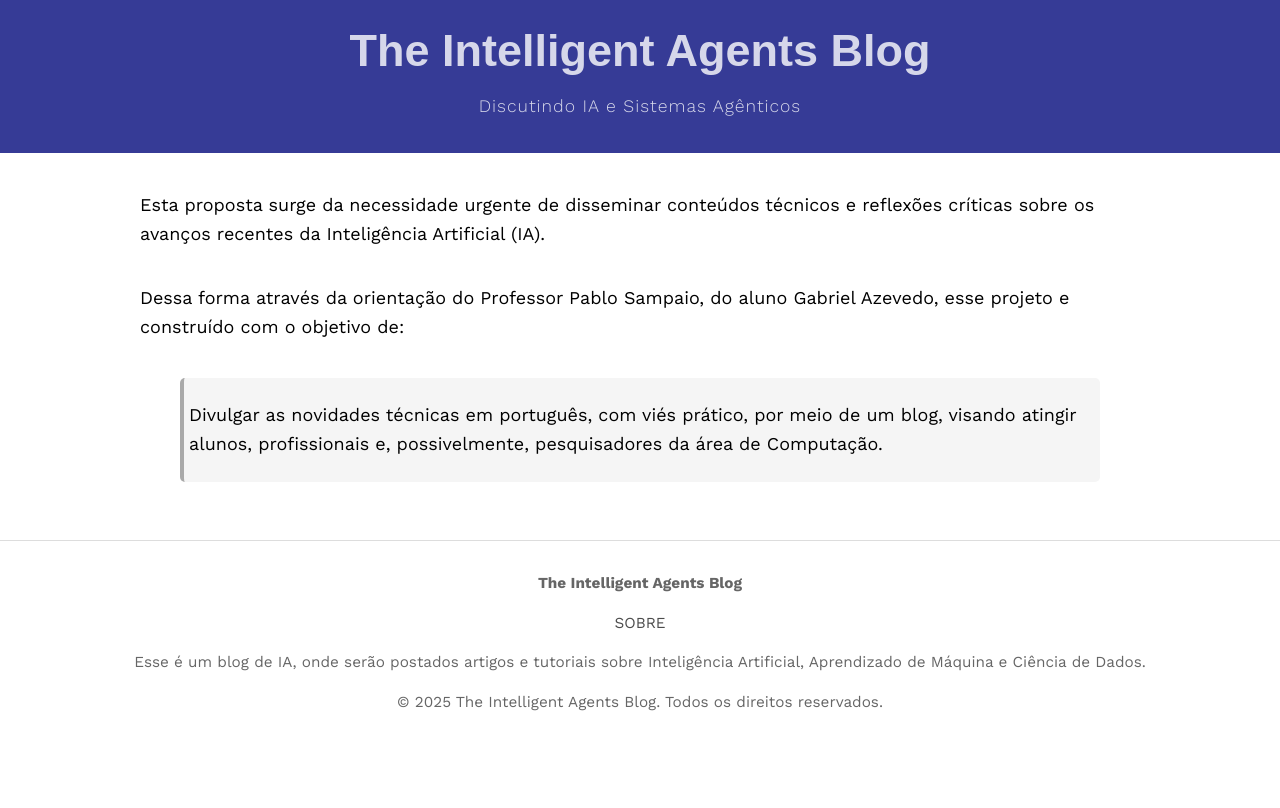
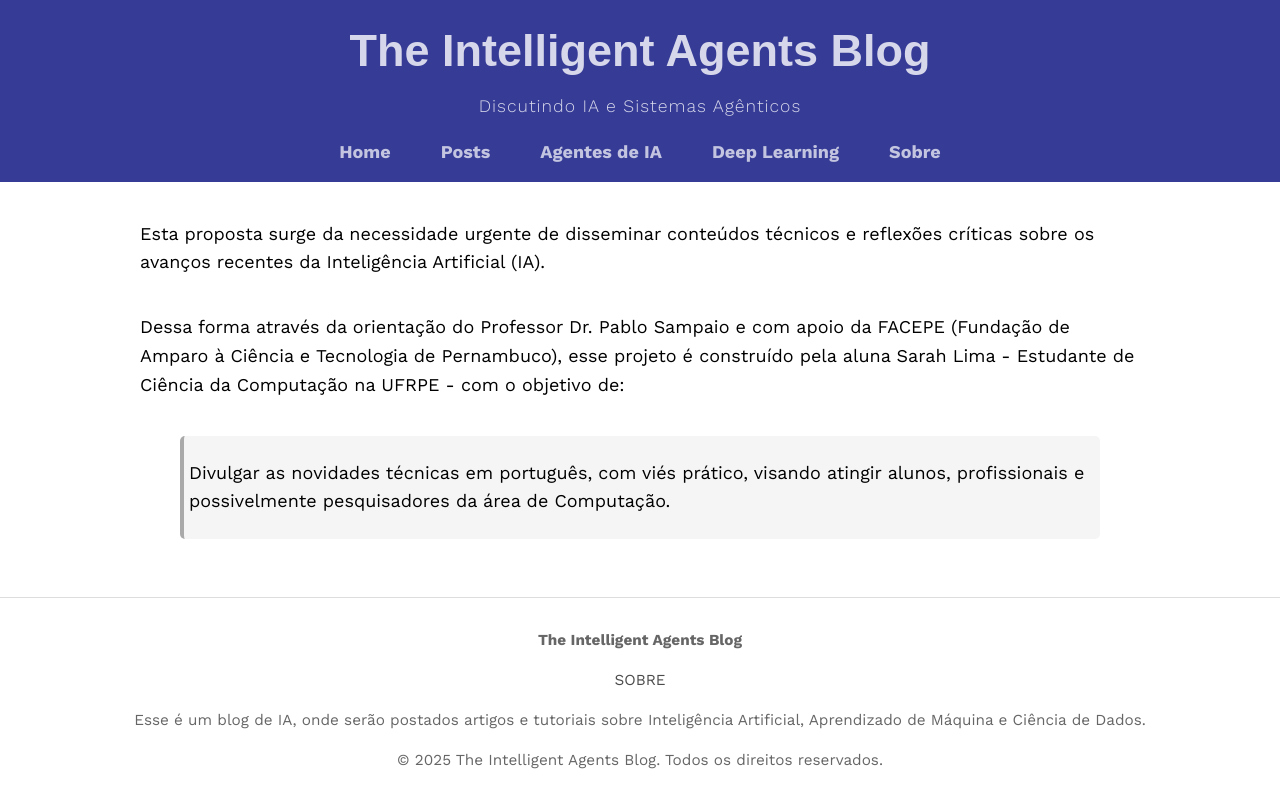
Before and after one commit to iablog/iablog.github.io, a Jekyll site: the page built from pages/about.md, in a window 1280 px wide. Shown: the top 808 px of the page. Built offline with Jekyll 4.4.1, drawn with Linux system fonts in a browser that asks for light colours.

Commit message:
implement SEO, populate header nav, and link tags

```diff
--- a/Gemfile
+++ b/Gemfile
@@ -15,6 +15,7 @@ gem "jekyll", "~> 4.4.1"
 group :jekyll_plugins do
   gem "jekyll-feed", "~> 0.12"
   gem "jekyll-sass-converter"
+  gem "jekyll-seo-tag"
 end
 
 # Windows and JRuby does not include zoneinfo files, so bundle the tzinfo-data gem
--- a/_config.yml
+++ b/_config.yml
@@ -16,3 +16,4 @@ kramdown:
   input: GFM
 plugins:
   - jekyll-feed
+  - jekyll-seo-tag
--- a/_includes/header.html
+++ b/_includes/header.html
@@ -6,7 +6,12 @@
     <p style="color: #ffffff; font-size: 1.1rem; opacity: 0.8; margin-top: 5px; font-weight: 300; letter-spacing: 1px;">{{ site.subtitle }}</p>
     <nav class="site-nav">
       <ul class="nav-links">
-        </ul>
+  <li><a href="{{ "/" | relative_url }}">Home</a></li>
+  <li><a href="{{ "/posts/" | relative_url }}">Posts</a></li>
+  <li><a href="{{ "/category/agentes-de-ia/" | relative_url }}">Agentes de IA</a></li>
+  <li><a href="{{ "/category/deep-learning/" | relative_url }}">Deep Learning</a></li>
+  <li><a href="{{ "/about/" | relative_url }}">Sobre</a></li>
+</ul>
     </nav>
   </div>
 </header>
--- a/_layouts/default.html
+++ b/_layouts/default.html
@@ -4,10 +4,11 @@
 <head>
     <meta charset="UTF-8">
     <meta name="viewport" content="width=device-width, initial-scale=1.0">
-    <title>{{ site.title }}</title>
+    <title>{% if page.title %}{{ page.title | escape }} | {{ site.title | escape }}{% else %}{{ site.title | escape }}{% endif %}</title>
     <meta name="description" content="{{ page.description | default: site.description }}">
     <link rel="stylesheet" href="{{site.baseurl}}/assets/css/style.css">
     <link rel="stylesheet" href="{{site.baseurl}}/assets/css/molokai.css">
+    {% seo %}
 </head>
 <body>
   {% include header.html %}
--- a/_layouts/post.html
+++ b/_layouts/post.html
@@ -34,7 +34,7 @@ layout: default
 
   {% if page.tags %}
     <div class="post-tags">
-      Tags: {% for tag in page.tags %}<a>{{ tag }}</a>{% unless forloop.last %}, {% endunless %}{% endfor %}
+      Tags: {% for tag in page.tags %}<a href="{{ site.baseurl }}/tags/#{{ tag | slugify }}">{{ tag }}</a>{% unless forloop.last %}, {% endunless %}{% endfor %}
     </div>
   {% endif %}
 </article>
--- a/pages/about.md
+++ b/pages/about.md
@@ -6,8 +6,6 @@ permalink: /about/
 
 Esta proposta surge da necessidade urgente de disseminar conteúdos técnicos e reflexões críticas sobre os avanços recentes da Inteligência Artificial (IA).
 
-Dessa forma através da orientação do Professor Pablo Sampaio, do aluno Gabriel Azevedo, esse projeto e construído com o objetivo de:
+Dessa forma através da orientação do Professor Dr. Pablo Sampaio e com apoio da FACEPE (Fundação de Amparo à Ciência e Tecnologia de Pernambuco), esse projeto é construído pela aluna Sarah Lima - Estudante de Ciência da Computação na UFRPE - com o objetivo de:
 
-> Divulgar as novidades técnicas em português, com viés prático,
-> por meio de um blog, visando atingir alunos, profissionais e,
-> possivelmente, pesquisadores da área de Computação.
+> Divulgar as novidades técnicas em português, com viés prático, visando atingir alunos, profissionais e possivelmente pesquisadores da área de Computação.
```
Also changed, not shown: Gemfile.lock.
